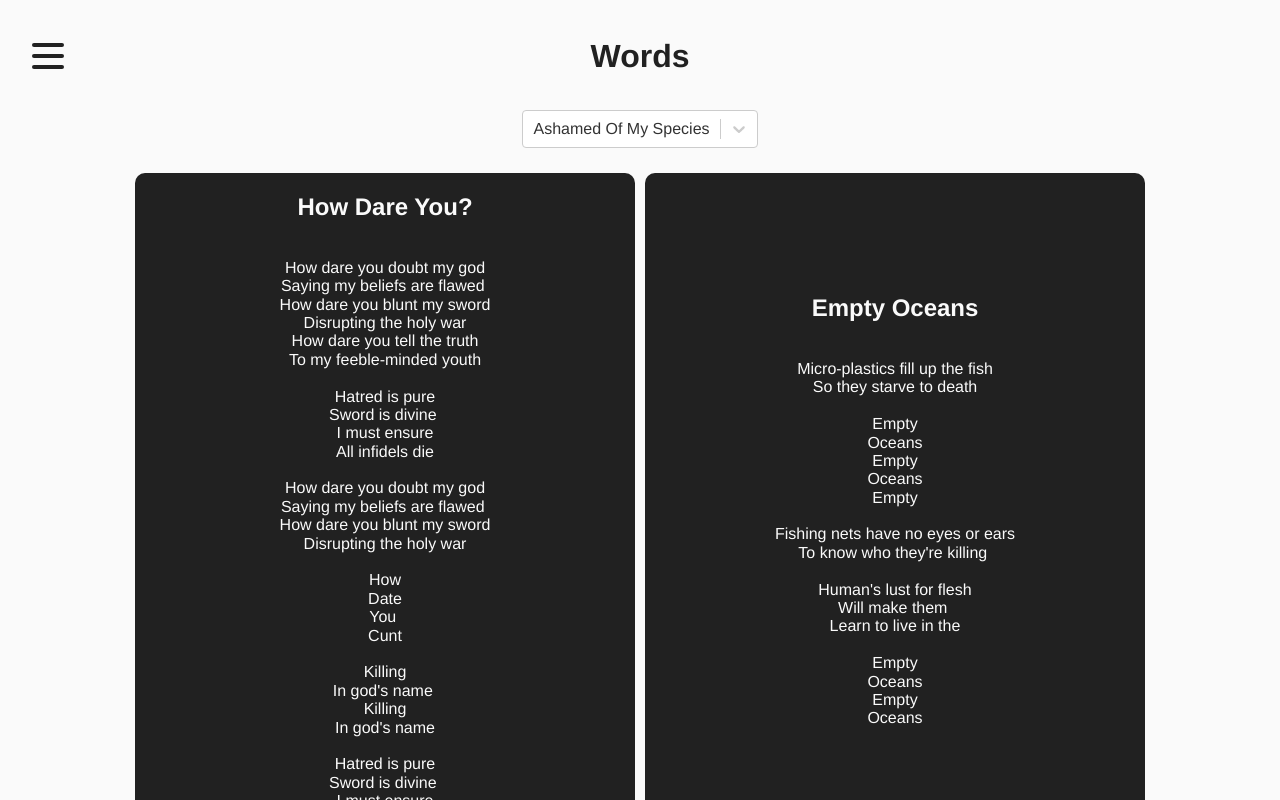
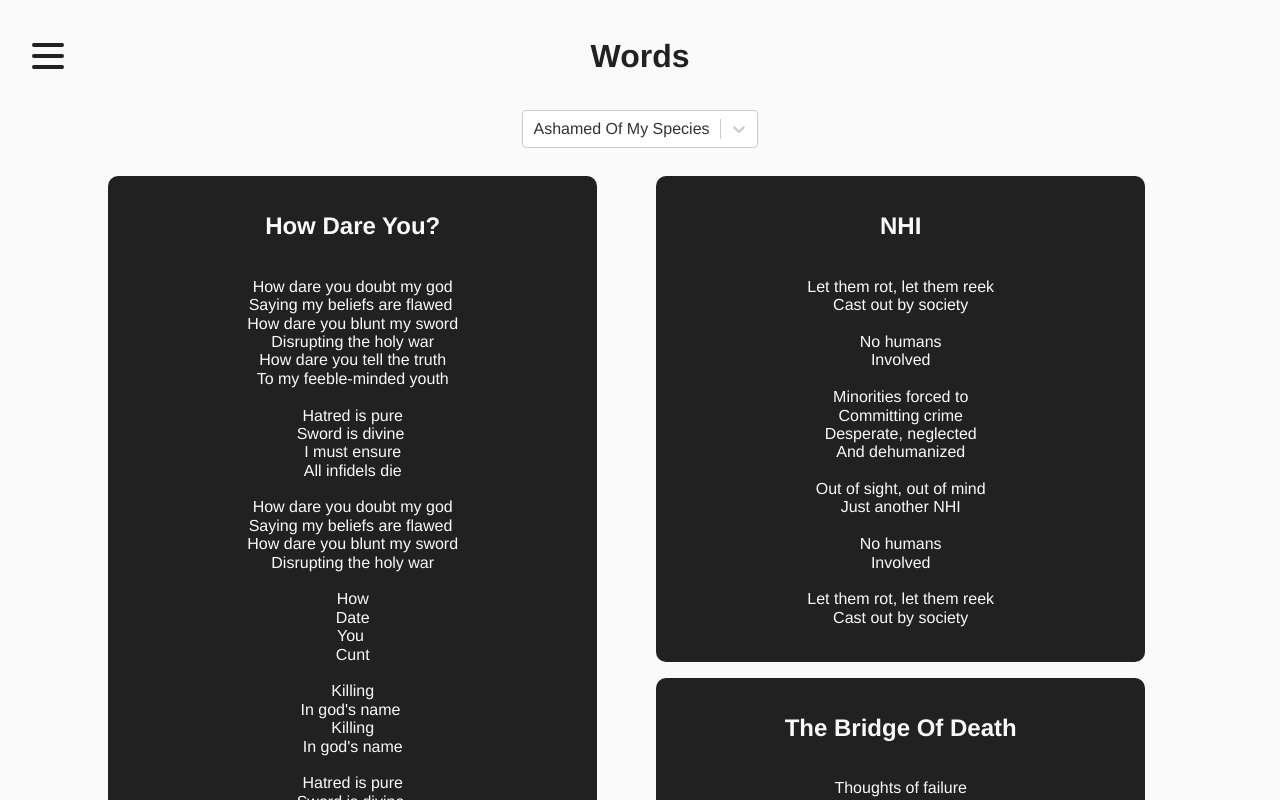
Before and after one commit to AndreyGalchevski/vermintide-web, a React (Vite) app: page /words in a window 1280 px wide. Shown: the top 800 px of the page. Built offline with nearby package versions, Linux system fonts and the light colour scheme.

Commit message:
Masonry layout for the Words page

```diff
--- /dev/null
+++ b/src/components/Masonry/MasonryBrick.tsx
@@ -0,0 +1,8 @@
+import styled from "styled-components";
+
+const MasonryBrick = styled.div`
+  display: inline-block;
+  width: 95%;
+`;
+
+export default MasonryBrick;
--- /dev/null
+++ b/src/components/Masonry/MasonryLayout.tsx
@@ -0,0 +1,12 @@
+import styled from "styled-components";
+
+const MasonryLayout = styled.div`
+  margin: auto;
+  max-width: 1080px;
+  column-count: 1;
+  @media (min-width: ${({ theme }) => theme.mobile}) {
+    column-count: 2;
+  }
+`;
+
+export default MasonryLayout;
--- /dev/null
+++ b/src/components/Masonry/index.tsx
@@ -0,0 +1,4 @@
+import MasonryLayout from "./MasonryLayout";
+import MasonryBrick from "./MasonryBrick";
+
+export { MasonryLayout, MasonryBrick };
--- a/src/pages/words/Words.styled.tsx
+++ b/src/pages/words/Words.styled.tsx
@@ -1,29 +1,13 @@
-import styled from "styled-components";
+import styled, { CSSProperties, VermintideTheme } from "styled-components";
 
-const WordsContainer = styled.div`
-  display: flex;
-  flex-wrap: wrap;
-  justify-content: center;
-`;
-
-export default WordsContainer;
-
-export const WordCard = styled.div`
-  color: ${({ theme }) => theme.secondary};
-  background-color: ${({ theme }) => theme.primary};
-  max-width: 500px;
-  flex: 1 0 calc(50% - 10px);
-  flex-direction: column;
-  margin: 5px;
-  display: inline-flex;
-  justify-content: center;
-  align-items: center;
-  border-radius: 10px;
-  text-align: center;
-  @media (max-width: ${({ theme }) => theme.mobile}) {
-    flex: 100%;
-  }
-`;
+export const WordCard = styled.div(({ theme }: { theme: VermintideTheme }) => ({
+  textAlign: "center" as CSSProperties["textAlign"],
+  color: theme.secondary,
+  backgroundColor: theme.primary,
+  padding: "16px",
+  margin: "8px",
+  borderRadius: theme.borderRadius,
+}));
 
 export const Content = styled.pre`
   margin: 0;
--- a/src/pages/words/Words.tsx
+++ b/src/pages/words/Words.tsx
@@ -6,7 +6,9 @@ import { Container, Head, MainSection } from "../../components";
 import { albums } from "../../data";
 import { AlbumName } from "../../data/albums";
 import { theme } from "../../theme";
-import WordsContainer, { Content, WordCard } from "./Words.styled";
+import { Content, WordCard } from "./Words.styled";
+import { MasonryLayout } from "../../components/Masonry";
+import { MasonryBrick } from "../../components/Masonry";
 
 export interface AlbumOption {
   value: AlbumName;
@@ -71,16 +73,18 @@ const Words = () => {
               instanceId="lyrics-select"
             />
           </div>
-          <WordsContainer>
+          <MasonryLayout>
             {albums
               .find((it) => it.name === selectedAlbum?.value)
               ?.lyrics.map(({ title, content }) => (
-                <WordCard key={title}>
-                  <h2>{title}</h2>
-                  <Content>{content}</Content>
-                </WordCard>
+                <MasonryBrick key={title}>
+                  <WordCard>
+                    <h2>{title}</h2>
+                    <Content>{content}</Content>
+                  </WordCard>
+                </MasonryBrick>
               ))}
-          </WordsContainer>
+          </MasonryLayout>
         </div>
       </MainSection>
     </Container>
--- a/src/styled.d.ts
+++ b/src/styled.d.ts
@@ -7,5 +7,6 @@ declare module "styled-components" {
     accent: string;
     mobile: string;
     small: string;
+    borderRadius: string;
   }
 }
--- a/src/theme/theme.ts
+++ b/src/theme/theme.ts
@@ -6,6 +6,7 @@ const theme: VermintideTheme = {
   accent: "#c62828",
   mobile: "768px",
   small: "992px",
+  borderRadius: "10px",
 };
 
 export default theme;
```
